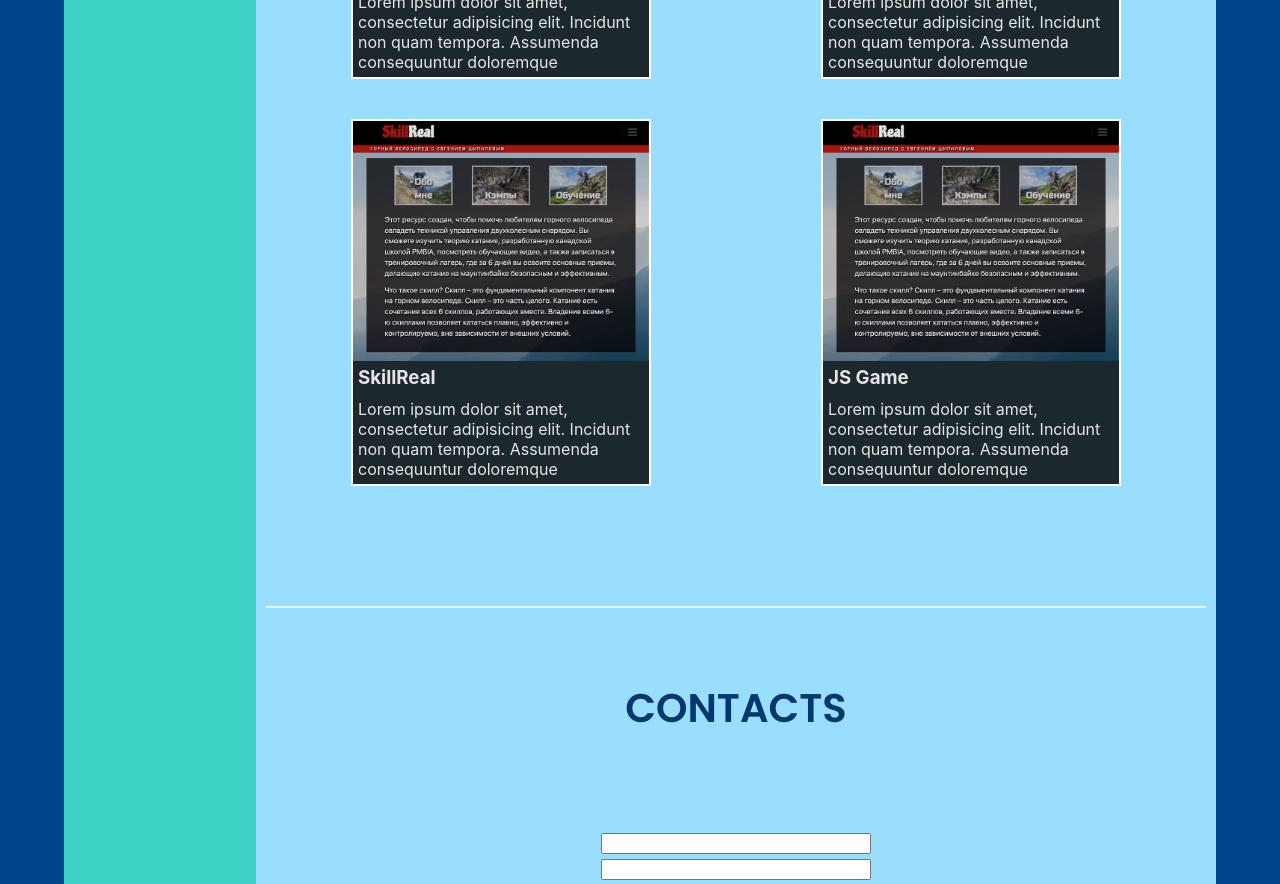
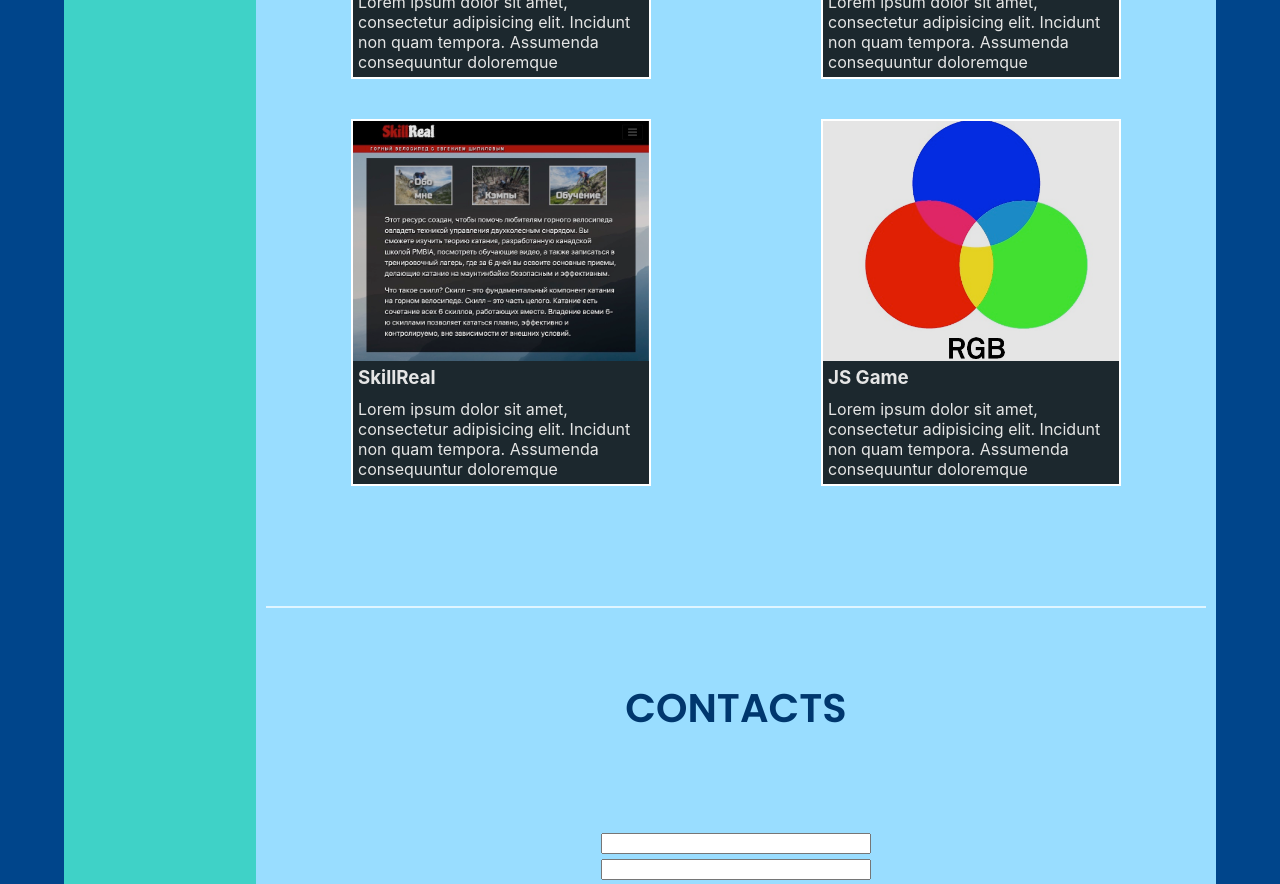
Before and after one commit to Mikro888/Portfolio, a React (Create React App) app: page / in a window 1280 px wide. Shown: the part 1880-2764 px from the top of the page. Built offline with nearby package versions, Linux system fonts and the light colour scheme.

Commit message:
rgb pic added

```diff
--- a/src/components/Projects.tsx
+++ b/src/components/Projects.tsx
@@ -5,6 +5,7 @@ import socialImage from '../images/social.jpg'
 import todoImage
     from '../images/ЕВ.jpeg'
 import skillRealImage from '../images/UNADJUSTEDNONRAW_thumb_54d.jpg'
+import rgbImage from '../images/rgb.jpg'
 
 
 
@@ -18,6 +19,9 @@ const Projects = () => {
     }
     const skillReal = {
         backgroundImage: `url(${skillRealImage})`
+    }
+    const guessImage = {
+        backgroundImage:`url(${rgbImage})`
     }
 
     return (
@@ -34,7 +38,7 @@ const Projects = () => {
                      style={skillReal}
                      href={'http://www.skillreal.ru/index.html'}/>
             <Project name={'JS Game'}
-                     style={skillReal}
+                     style={guessImage}
                      href={'https://mikro888.github.io/guessRGB/'}/>
         </div>
     );
```
Also changed, not shown: src/images/rgb.jpg (added).
